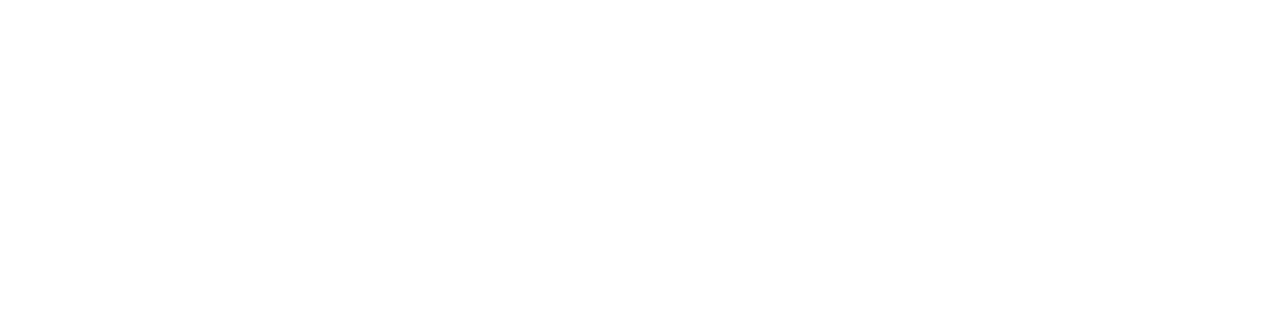
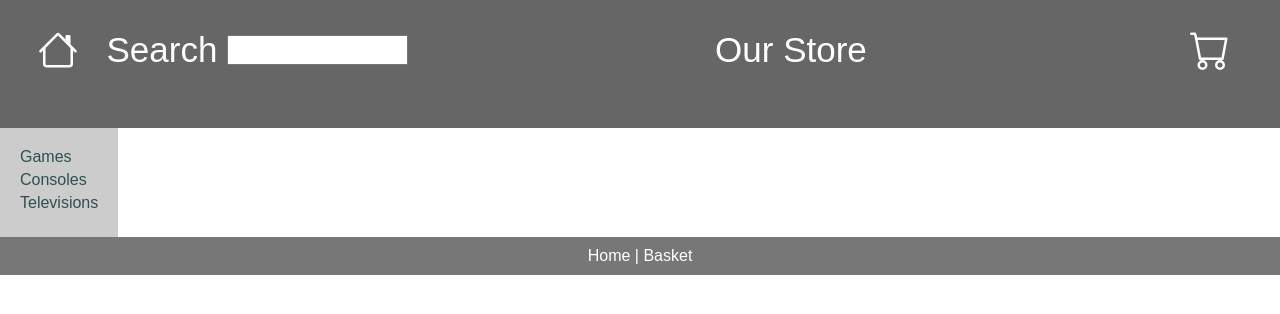
Before and after one commit to AlekSkyHigh/react-e-store, a React (Create React App) app: page /search in a window 1280 px wide. Before the commit this address had no page. Shown: the top 314 px of the page. Built offline with nearby package versions, Linux system fonts and the light colour scheme; data requests are answered from the project's data file.

Commit message:
Implementing a Search Engine

```diff
--- a/src/App.css
+++ b/src/App.css
@@ -21,7 +21,7 @@ header {
   font-size: 35px;
   color: white;
   display: grid;
-  grid-template-columns: 0.1fr 1fr 0.1fr;
+  grid-template-columns: 0.1fr 0.1fr 1fr 0.1fr;
 }
 
 header a {
@@ -298,6 +298,15 @@ footer a {
   grid-column: 1;
 }
 
+#search {
+  display: flex;
+}
+
+#search input {
+  margin-left: 10px;
+  height: 30px;
+  margin-top: 5px;
+}
 
 /* Responsive layout - makes the menu and the content (inside the section) sit on top of each other instead of next to each other */
 @media (max-width: 600px) {
--- a/src/App.js
+++ b/src/App.js
@@ -10,6 +10,7 @@ import Category from './components/Category';
 import Layout from './components/layout';
 import Home from './components/home';
 import OrderConfirmation from './components/orderConfirmation';
+import SearchResult from './components/searchResult';
 
 function App() {
 
@@ -32,6 +33,7 @@ function App() {
             <Route path='/basket' element={<Basket />} />
             <Route path='/checkout' element={<Checkout />} />
             <Route path='/orderconfirmation' element={<OrderConfirmation />} />
+            <Route path='/search' element={<SearchResult />} />
             <Route path='/products/:productId' element={<ProductDetail />} />
             <Route path='/categories/:categoryId' element={<Category />} />
           </Route>
--- a/src/components/layout.js
+++ b/src/components/layout.js
@@ -1,6 +1,7 @@
 import React from 'react'
 import { Link, Outlet } from 'react-router-dom'
 import { HomeIcon, CartIcon } from './icons'
+import Search from './search'
 
 const Layout = ({ categories }) => {
 
@@ -16,6 +17,7 @@ const Layout = ({ categories }) => {
         <React.Fragment>
             <header>
                 <div id='headerHomeIcon'><Link to={'/'}><HomeIcon width={60} /></Link></div>
+                <Search></Search>
                 <div id='headerTitle'>Our Store</div>
                 <div id='headerCartIcon'><Link to={'/basket'}><CartIcon width={60} /></Link></div>
             </header>
--- /dev/null
+++ b/src/components/search.js
@@ -0,0 +1,20 @@
+import React from 'react'
+import { useNavigate } from 'react-router-dom'
+
+const Search = () => {
+
+    const navigate = useNavigate();
+
+    const handleChange = ev => {
+        navigate('/search?s=' + ev.target.value);
+    }
+
+    return (
+        <div id='search'>
+            <label>Search</label>
+            <input type='text' name='search' onChange={handleChange}></input>
+        </div>
+    )
+}
+
+export default Search
--- /dev/null
+++ b/src/components/searchResult.js
@@ -0,0 +1,36 @@
+import React from 'react'
+import { getProductsByQuery } from '../fetch'
+import { useSearchParams } from 'react-router-dom';
+import CategoryProduct from './categoryProduct';
+
+const SearchResult = () => {
+
+    const [products, setProducts] = React.useState({
+        errorMessage: "",
+        data: []
+    });
+
+    const [searchParams] = useSearchParams();
+    const query = searchParams.get('s');
+
+    React.useEffect(() => {
+        const fetchData = async () => {
+            const responseObject = await getProductsByQuery(query);
+            setProducts(responseObject);
+        }
+        fetchData();
+    }, [query]);
+
+    const renderProducts = () => {
+        return products.data.map(p => <CategoryProduct key={p.id} {...p}>{p.title}</CategoryProduct>)
+    }
+
+    return (
+        <div>
+            {products.errorMessage && <div>Error: {products.errorMessage}</div>}
+            {products.data && renderProducts()}
+        </div>
+    )
+}
+
+export default SearchResult
--- a/src/fetch.js
+++ b/src/fetch.js
@@ -33,3 +33,7 @@ export const getProducts = id => {
 export const getProductById = id => {
     return fetcher('/products/' + id)
 }
+
+export const getProductsByQuery = query => {
+    return fetcher('/products?q=' + query)
+}
```
